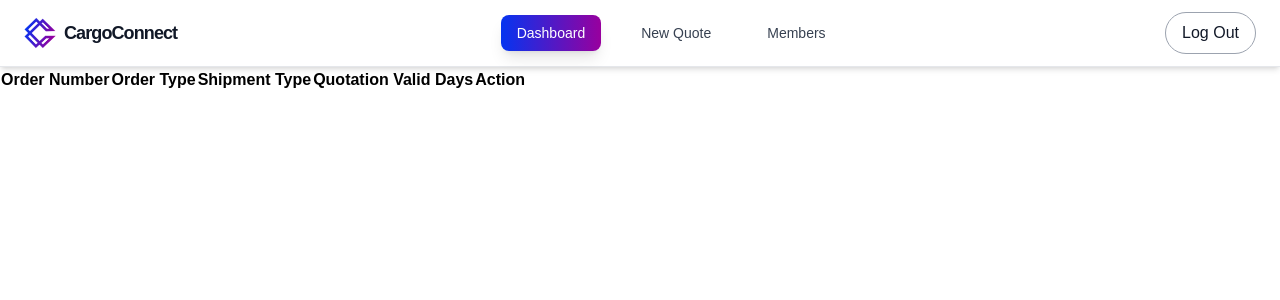
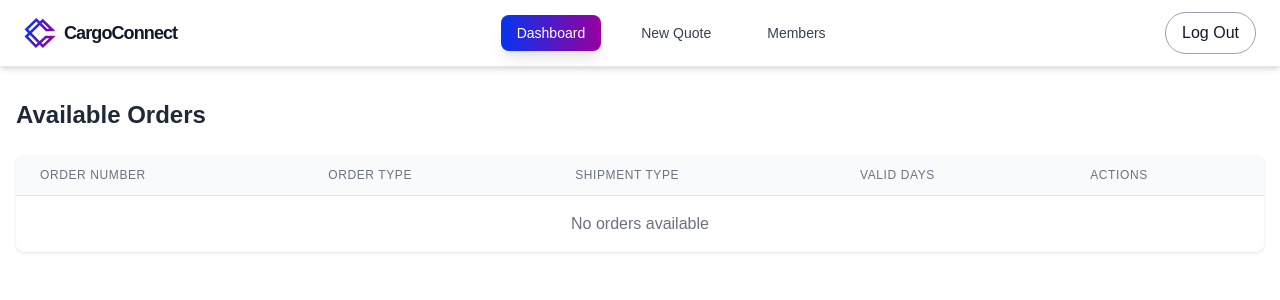
Before and after one commit to KaveeshaChan/Freight-Allocation, a React (Create React App) app: page /user-dashboard in a window 1280 px wide. Shown: the top 300 px of the page. Built offline with nearby package versions, Linux system fonts and the light colour scheme; the HTML template or start-up script is replaced by a standard one.

Commit message:
Update Dashboard

```diff
--- a/src/components/Freight_Forwarders/dashboard.jsx
+++ b/src/components/Freight_Forwarders/dashboard.jsx
@@ -57,34 +57,57 @@ const Dashboard = ({ children }) => {
   return (
     <>
       <Header />
-      <div className="">
-        <table>
-          <thead>
+      <div className="container mx-auto px-4 py-8">
+        <h1 className="text-2xl font-bold text-gray-800 mb-6">Available Orders</h1>
+        <div className="bg-white rounded-lg shadow overflow-hidden">
+          <div className="overflow-x-auto">
+            <table className="min-w-full divide-y divide-gray-200">
+              <thead className="bg-gray-50">
                 <tr>
-              <th>Order Number</th>
-              <th>Order Type</th>
-              <th>Shipment Type</th>
-              <th>Quotation Valid Days</th>
-              <th>Action</th>
+                  <th className="px-6 py-3 text-left text-xs font-medium text-gray-500 uppercase tracking-wider">Order Number</th>
+                  <th className="px-6 py-3 text-left text-xs font-medium text-gray-500 uppercase tracking-wider">Order Type</th>
+                  <th className="px-6 py-3 text-left text-xs font-medium text-gray-500 uppercase tracking-wider">Shipment Type</th>
+                  <th className="px-6 py-3 text-left text-xs font-medium text-gray-500 uppercase tracking-wider">Valid Days</th>
+                  <th className="px-6 py-3 text-left text-xs font-medium text-gray-500 uppercase tracking-wider">Actions</th>
                 </tr>
               </thead>
-          <tbody>
-            {availableOrders.map((order) => (
-              <tr key={order.orderNumber}>
-                <td>{order.orderNumber}</td>
-                <td>{order.orderType}</td>
-                <td>{order.shipmentType}</td>
-                <td>{order.quotationValidDays}</td>
-                <td>
-                  <button onClick={() => handleAddQuote(order)}>Add Quote</button>
+              <tbody className="bg-white divide-y divide-gray-200">
+                {availableOrders.length === 0 ? (
+                  <tr>
+                    <td colSpan="5" className="px-6 py-4 text-center text-gray-500">
+                      No orders available
                     </td>
                   </tr>
-            ))}
+                ) : (
+                  availableOrders.map((order) => (
+                    <tr key={order.orderNumber} className="hover:bg-gray-50 transition-colors">
+                      <td className="px-6 py-4 whitespace-nowrap text-sm font-medium text-gray-900">{order.orderNumber}</td>
+                      <td className="px-6 py-4 whitespace-nowrap text-sm text-gray-500">{order.orderType}</td>
+                      <td className="px-6 py-4 whitespace-nowrap text-sm text-gray-500">{order.shipmentType}</td>
+                      <td className="px-6 py-4 whitespace-nowrap text-sm text-gray-500">{order.quotationValidDays}</td>
+                      <td className="px-6 py-4 whitespace-nowrap text-sm">
+                        <button
+                          onClick={() => handleAddQuote(order)}
+                          className="px-4 py-2 bg-blue-600 text-white rounded-md hover:bg-blue-700 focus:outline-none focus:ring-2 focus:ring-blue-500 focus:ring-offset-2 transition-colors"
+                        >
+                          Add Quote
+                        </button>
+                      </td>
+                    </tr>
+                  ))
+                )}
               </tbody>
             </table>
+          </div>
+        </div>
+
         <Modal isOpen={isModalOpen} onClose={handleCloseModal}>
+          <div className="bg-white p-6 rounded-lg max-w-2xl w-full">
+            <h2 className="text-xl font-bold mb-4">Add Quote for Order #{selectedOrder?.orderNumber}</h2>
             <ShipmentForm selectedOrder={selectedOrder} />
+          </div>
         </Modal>
+
         {children}
       </div>
     </>
```
Lines whose indentation alone changed are shown as unchanged.
